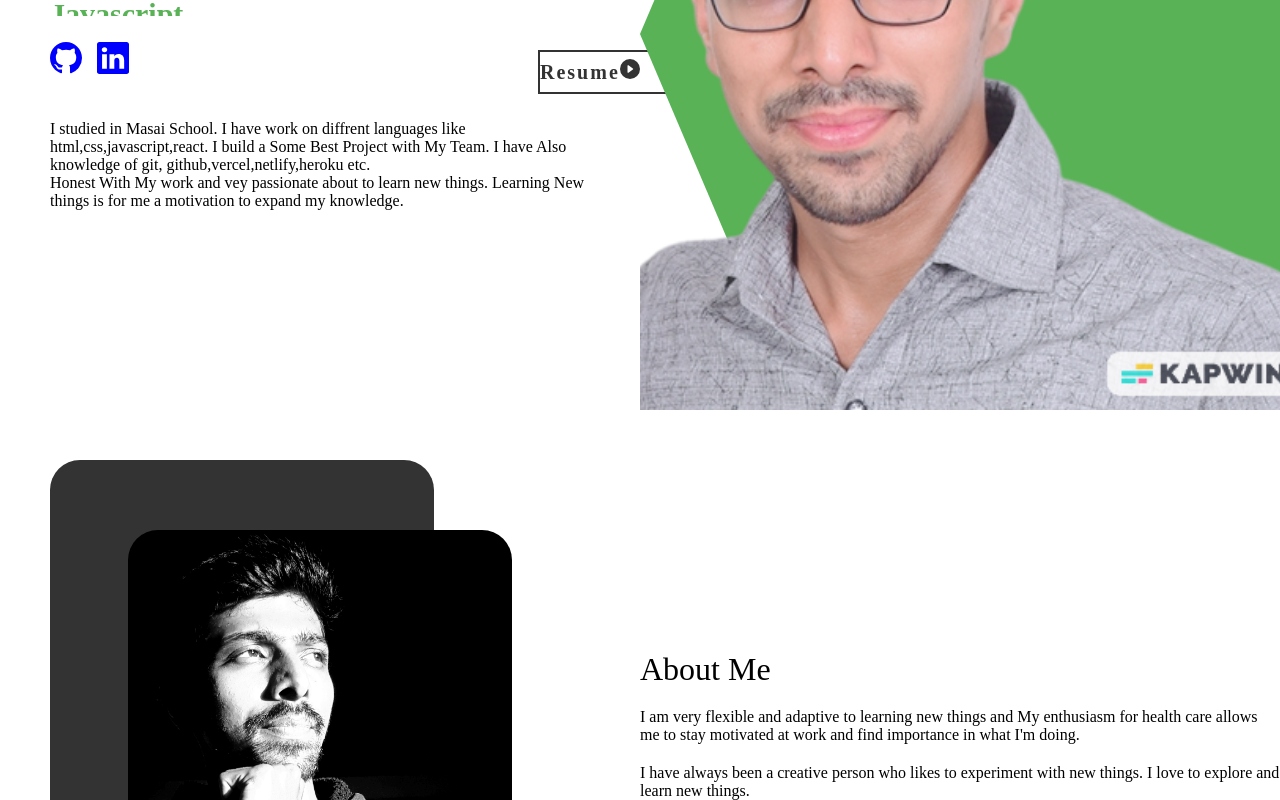
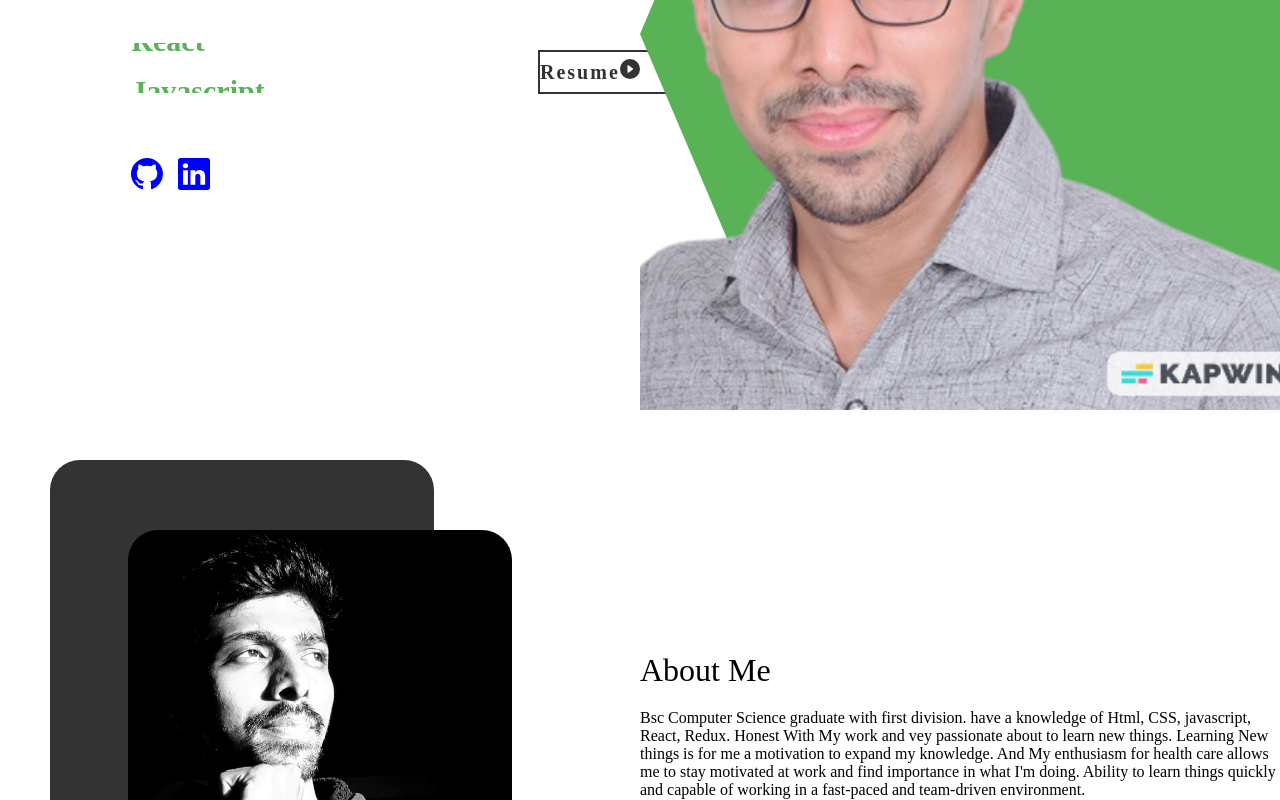
Before and after one commit to nmewada01/portfolio, a React (Create React App) app: page / in a window 1280 px wide. Shown: the part 440-1240 px from the top of the page. Built offline with nearby package versions, Linux system fonts and the light colour scheme; a web font is replaced by a local one.

Commit message:
change the summary about

```diff
--- a/src/components/about/About.jsx
+++ b/src/components/about/About.jsx
@@ -17,14 +17,17 @@ const About = () => {
       <div className="a-right">
         <h1 className="a-title">About Me</h1>
         <p className="a-sub">
-          I am very flexible and adaptive to learning new things and My
-          enthusiasm for health care allows me to stay motivated at work and
-          find importance in what I'm doing.
+          Bsc Computer Science graduate with first division. have a knowledge of
+          Html, CSS, javascript, React, Redux. Honest With My work and vey
+          passionate about to learn new things. Learning New things is for me a
+          motivation to expand my knowledge. And My enthusiasm for health care
+          allows me to stay motivated at work and find importance in what I'm
+          doing. Ability to learn things quickly and capable of working in a
+          fast-paced and team-driven environment.
         </p>
-        <p className="a-desc">
-          I have always been a creative person who likes to experiment with new
-          things. I love to explore and learn new things.
-        </p>
+        {/* <p className="a-desc">
+
+        </p> */}
         <div className="a-award">
           <img src={html} alt="" className="a-award-img" />
           <img src={css} alt="" className="a-award-img" />
@@ -33,7 +36,8 @@ const About = () => {
           <div className="a-award-texts">
             <h4 className="a-award-title">Languages</h4>
             <p className="a-award-desc">
-             I have learned html,css,javascript,React and Currently Working on Mern Stack Development.
+              I have learned html,css,javascript,React and Currently Working on
+              Mern Stack Development.
             </p>
           </div>
         </div>
--- a/src/components/introduction/Intro.jsx
+++ b/src/components/introduction/Intro.jsx
@@ -18,7 +18,7 @@ const Intro = () => {
               <div className="i-title-item">Html/CSS</div>
             </div>
           </div>
-          <div style={{ display: "flex", gap: "15px",marginBottom:"1rem" }}>
+          <div style={{ display: "flex", gap: "15px", marginBottom: "1rem" }}>
             <div>
               <a href="https://github.com/nmewada01" target="blank">
                 <BsGithub size="2rem" style={{ color: "blue" }} />
@@ -51,14 +51,9 @@ const Intro = () => {
 
           {/* ------------------------------------------------------------------------------------------------------ */}
 
-          <p className="i-desc">
-            I studied in Masai School. I have work on diffrent languages like
-            html,css,javascript,react. I build a Some Best Project with My Team.
-            I have Also knowledge of git, github,vercel,netlify,heroku etc.
-            <br /> Honest With My work and vey passionate about to learn new
-            things. Learning New things is for me a motivation to expand my
-            knowledge.
-          </p>
+          {/* <p className="i-desc">
+
+          </p> */}
         </div>
       </div>
       <div className="i-right">
```
Also changed, not shown: public/index.html (+4 -3 lines).
